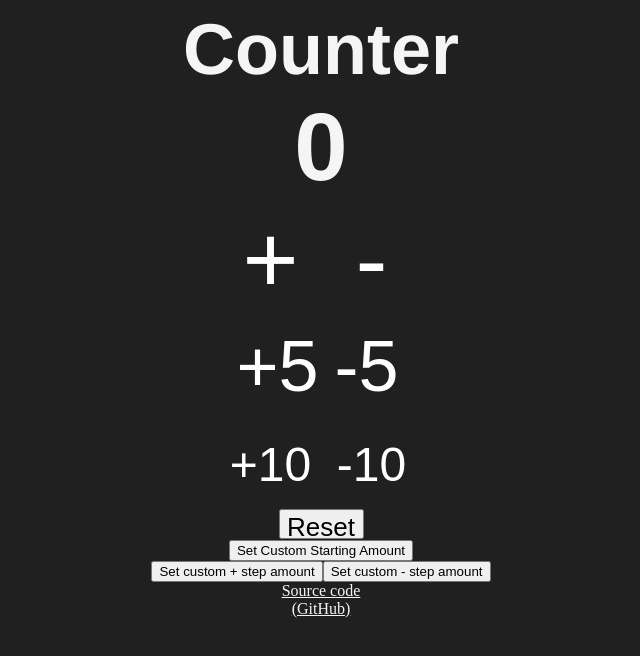
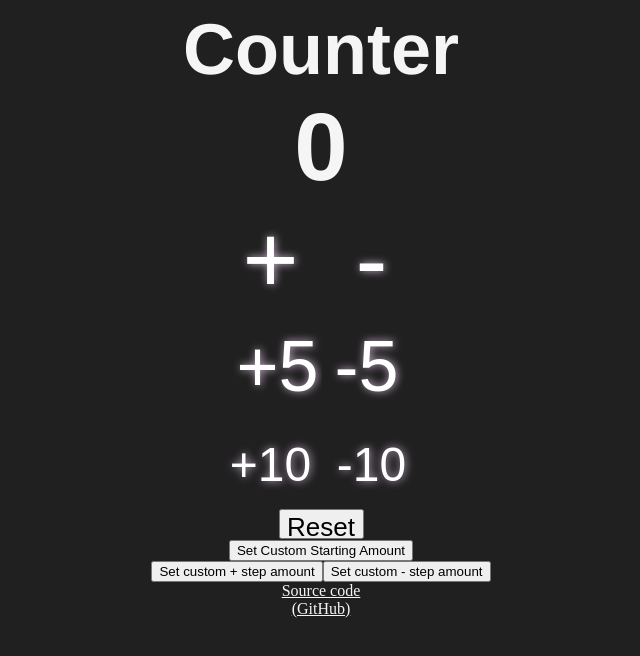
Before and after one commit to piuhahelvetti/simplyacounter, a React (Create React App) app: page / in a window 1280 px wide. Shown: the top 656 px of the page, without its empty margins (319-959 px from the left). Built offline with nearby package versions, Linux system fonts and the light colour scheme.

Commit message:
Add glow/shadow to plusminus buttons

```diff
--- a/src/App.css
+++ b/src/App.css
@@ -36,6 +36,7 @@ h1 {
     border: none;
     background-color: #202020;
     color: white;
+    text-shadow: #C4ACC9 1px 0 8px;
 }
 
 #minusone{
@@ -47,7 +48,7 @@ h1 {
     border: none;
     background-color: #202020;
     color: white;
-
+    text-shadow: #C4ACC9 1px 0 8px;
 }
 
 
@@ -59,6 +60,7 @@ h1 {
     border: none;
     background-color: #202020;
     color: white;
+    text-shadow: #C4ACC9 1px 0 8px;
 }
 
 #minusfive{
@@ -70,6 +72,7 @@ h1 {
     border: none;
     background-color: #202020;
     color: white;
+    text-shadow: #C4ACC9 1px 0 8px;
 }
 
 #plusten{
@@ -80,6 +83,7 @@ h1 {
     border: none;
     background-color: #202020;
     color: white;
+    text-shadow: #C4ACC9 1px 0 8px;
 }
 
 #minusten{
@@ -91,6 +95,7 @@ h1 {
     border: none;
     background-color: #202020;
     color: white;
+    text-shadow: #C4ACC9 1px 0 8px;
 }
 
 #reset {
@@ -111,3 +116,7 @@ h1 {
     text-decoration: underline;
     color:var(--hover-color);
 }
+
+.counterbutton {
+
+}
--- a/src/App.js
+++ b/src/App.js
@@ -102,23 +102,23 @@ function setMinusStepPrompt(){
 
     <div className='plusMinusOne'>
 
-      <button id="plusone" onClick={plus}>+</button>
+      <button id="plusone" className="counterButton" onClick={plus}>+</button>
 
-      <button id="minusone" onClick={minus}>-</button> <br/>
+      <button id="minusone" className="counterButton" onClick={minus}>-</button> <br/>
 
     </div>
 
     <div className='plusMinusFive'>
 
-      <button id="plusfive" onClick={plusFive}>+5</button>
+      <button id="plusfive" className="counterButton" onClick={plusFive}>+5</button>
 
-      <button id="minusfive" onClick={minusFive}>-5</button>
+      <button id="minusfive" className="counterButton" onClick={minusFive}>-5</button>
 
     </div>
 
     <div className="plusMinusTen">
-      <button id="plusten" onClick={plusTen}>+10</button>
-      <button id="minusten" onClick={minusTen}>-10</button>
+      <button id="plusten" className="counterButton" onClick={plusTen}>+10</button>
+      <button id="minusten" className="counterButton" onClick={minusTen}>-10</button>
     </div>
 
       <button id="reset" onClick={reset}>Reset</button> <br/>
```
